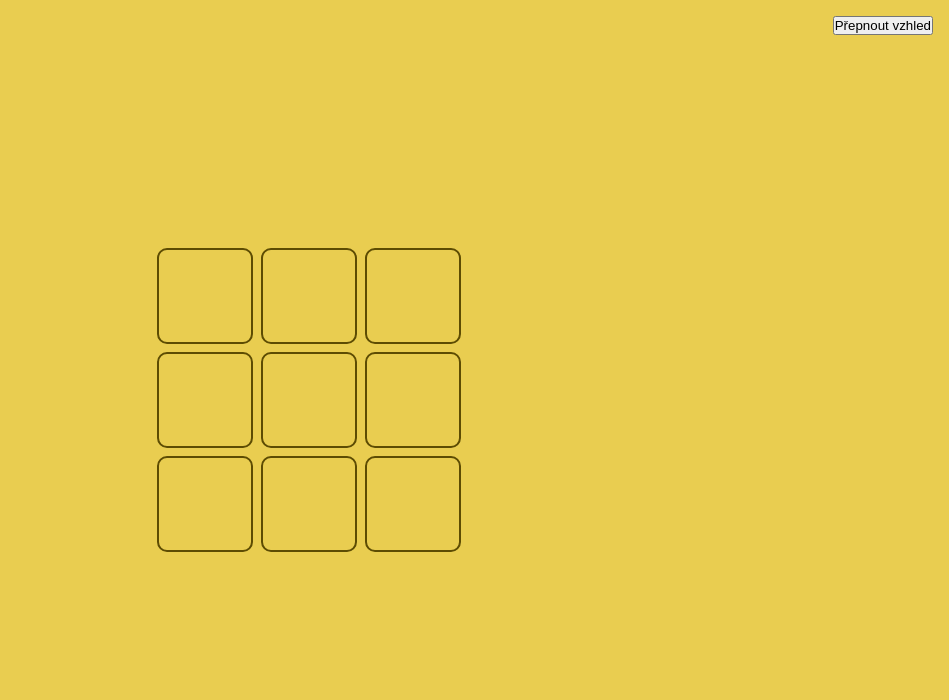
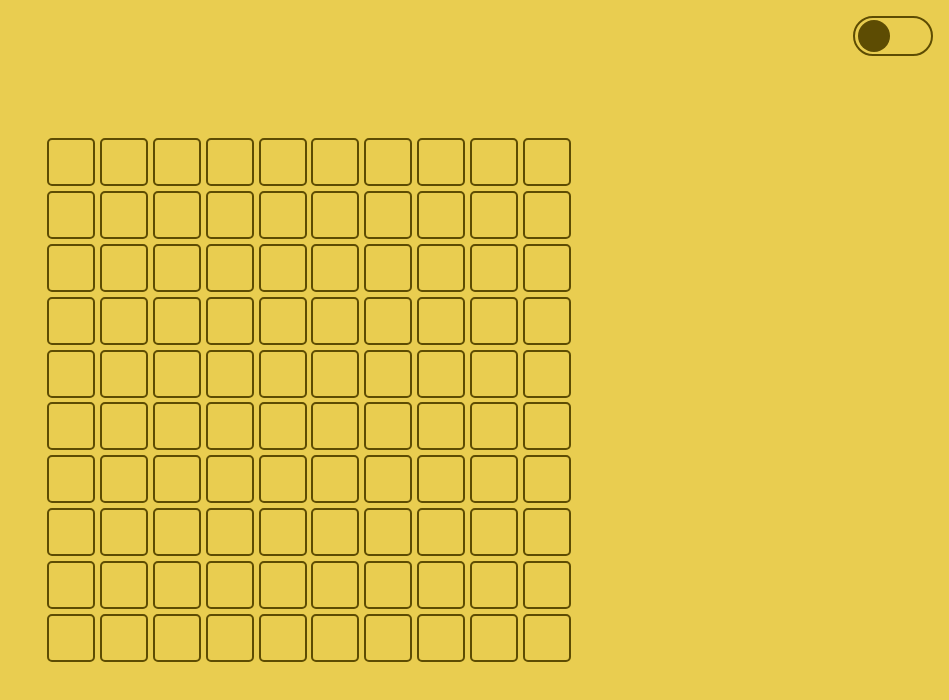
Before and after one commit to jakubpejcha/tic-tac-toe-v2, a React (Create React App) app: page / in a window 1280 px wide. Shown: the top 700 px of the page, without its empty margins (331-1280 px from the left). Built offline with nearby package versions, Linux system fonts and the light colour scheme.

Commit message:
Adding theme button.

```diff
--- a/src/App.css
+++ b/src/App.css
@@ -11,16 +11,21 @@
   --cell-size-10: 3rem;
 
   --color-background: #e9cd50;
-  --color-background-grey: #a9b3b5;
+  --color-background-grey: #404040;
+  --color-background-grey-light: #c9cccc;
 
   --color-player-o: #53b5b0;
   --color-player-x: #e56b7a;
   --color-player: #eee;
   --color-player-grey: #a9b3b5;
+  --color-player-grey-hover: #3f4647;
 
   --color-border-cell: #5d4c03;
   --color-border-cell-grey: #4a5456;
+  --color-border-cell-grey-light: #707a7b;
   --color-border-cell-border-grey: #5f696b;
+
+  --color-winner-grey: #edb13b;
 }
 
 .app-container {
@@ -35,13 +40,49 @@
 }
 
 .app-container--grey {
-  background: var(--color-background-grey);
+  /* background: var(--color-background-grey); */
+  background: linear-gradient(135deg, var(--color-background-grey-light), var(--color-background-grey));
 }
 
-.theme-toggle {
+.theme-toggler {
   position: absolute;
   top: 1rem;
   right: 1rem;
+  width: 5rem;
+  height: 2.5rem;
+  border-radius: 50px;
+  cursor: pointer;
+}
+
+.theme-toggler::after {
+  content: '';
+  height: 2rem;
+  width: 2rem;
+  border-radius: 50%;
+  position: absolute;
+  top: 50%;
+  transform: translateY(-50%);
+  transition: left .2s ease-in-out;
+}
+
+.theme-toggler--color::after {
+  background: var(--color-border-cell);
+  left: 3px;
+}
+
+.theme-toggler--grey::after {
+  background: linear-gradient(135deg, var(--color-background-grey-light), var(--color-background-grey));
+  left: calc(100% - 2rem - 3px);
+}
+
+.theme-toggler--color {
+  background: var(--color-background);
+  border: 2px solid var(--color-border-cell);
+}
+
+.theme-toggler--grey {
+  border: 2px inset var(--color-border-cell-border-grey);
+  background: linear-gradient(135deg, var(--color-border-cell-grey-light), var(--color-border-cell-grey));
 }
 
 .modal {
@@ -108,9 +149,8 @@
 .app-container--grey .board__cell {
   border: none;
   border-radius: 0;
-  background: var(--color-border-cell-grey);
-  box-shadow: -8px -8px 0 inset var(--color-border-cell-border-grey),
-              8px 8px 0 inset var(--color-border-cell-border-grey);
+  background: linear-gradient(135deg, var(--color-border-cell-grey-light), var(--color-border-cell-grey));
+  border: 8px inset var(--color-border-cell-border-grey);
 }
 
 .board__cell--small {
@@ -121,6 +161,11 @@
 .board__cell--large {
   width: var(--cell-size-10);
   height: var(--cell-size-10);
+  border-radius: 5px;
+}
+
+.app-container--grey .board__cell--large {
+  border: 4px inset var(--color-border-cell-border-grey);
 }
 
 .board__cell.show {
@@ -154,8 +199,20 @@
   border: 5px solid var(--color-player);
 }
 
-.app-container--grey .board__cell.o::after {
+/* .app-container--grey .board__cell.o::after {
   border-color: var(--color-player-grey);
+} */
+
+.app-container--grey .board__cell--small.o::after {
+  width: calc(var(--cell-size) * 0.7);
+  height: calc(var(--cell-size) * 0.7);
+  border: 10px solid var(--color-player-grey);
+}
+
+.app-container--grey .board__cell--large.o::after {
+  width: calc(var(--cell-size-10) * 0.7);
+  height: calc(var(--cell-size-10) * 0.7);
+  border: 5px solid var(--color-player-grey);
 }
 
 .board__cell.current_o:not(.x):not(.o):hover::after {
@@ -173,10 +230,22 @@
   border: 10px solid var(--color-border-cell);
 }
 
+.app-container--grey .board__cell--small.current_o:not(.x):not(.o):hover::after {
+  width: calc(var(--cell-size) * 0.7);
+  height: calc(var(--cell-size) * 0.7);
+  border: 10px solid var(--color-player-grey-hover);
+}
+
 .board__cell--large.current_o:not(.x):not(.o):hover::after {
   width: calc(var(--cell-size-10) * 0.75);
   height: calc(var(--cell-size-10) * 0.75);
   border: 5px solid var(--color-border-cell);
+}
+
+.app-container--grey .board__cell--large.current_o:not(.x):not(.o):hover::after {
+  width: calc(var(--cell-size-10) * 0.7);
+  height: calc(var(--cell-size-10) * 0.7);
+  border: 5px solid var(--color-player-grey-hover);
 }
 
 .app-container--color .board__cell.x {
@@ -210,6 +279,18 @@
   height: 5px;
 }
 
+.app-container--grey .board__cell--small.x::after,
+.app-container--grey .board__cell--small.x::before  {
+  width: calc(var(--cell-size) * 0.7);
+  height: 10px;
+}
+
+.app-container--grey .board__cell--large.x::after,
+.app-container--grey .board__cell--large.x::before  {
+  width: calc(var(--cell-size-10) * 0.7);
+  height: 5px;
+}
+
 .board__cell.x::before {
   transform: translate(-50%, -50%) rotate(45deg);
 }
@@ -225,6 +306,11 @@
   top: 50%;
   left: 50%;
   background: var(--color-border-cell);
+}
+
+.app-container--grey .board__cell.current_x:not(.x):not(.o):hover::after,
+.app-container--grey .board__cell.current_x:not(.x):not(.o):hover::before {
+  background: var(--color-player-grey-hover);
 }
 
 .board__cell--small.current_x:not(.x):not(.o):hover::after,
--- a/src/App.tsx
+++ b/src/App.tsx
@@ -1,6 +1,7 @@
 import React, { useState } from 'react';
 import './App.css';
 import Board from './Board';
+import ThemeToggler from './ThemeToggler';
 
 const App = () => {
 
@@ -8,13 +9,16 @@ const App = () => {
 
   const theme = themeGrey ? 'grey' : 'color';
 
+  const handleThemeChange = () => {
+    setThemeGrey(prev => !prev)
+  }
+
   return (
       <div className={`app-container app-container--${theme}`}>
-        <button
-          type="button"
-          className="theme-toggle"
-          onClick={() => setThemeGrey(prev => !prev)}
-        >Přepnout vzhled</button>
+        <ThemeToggler
+          theme={theme}
+          onClickHandler={handleThemeChange}
+        />
         <Board />
       </div>
   );
--- a/src/Board.tsx
+++ b/src/Board.tsx
@@ -32,7 +32,7 @@ const getDimensions = (numRows: number): Dimensions => {
 
 const Board = () => {
 
-	const dimensions = getDimensions(3);
+	const dimensions = getDimensions(10);
 
 	const [isWinner, setIsWinner] = useState(false);
 
--- /dev/null
+++ b/src/ThemeToggler.tsx
@@ -0,0 +1,18 @@
+import React from 'react'
+
+interface Props {
+	theme: string,
+	onClickHandler: () => void
+}
+
+const ThemeToggler = ({ theme, onClickHandler }: Props) => {
+	return (
+		<div
+			className={`theme-toggler theme-toggler--${theme}`}
+			onClick={onClickHandler}
+			title="Přepnout vzhled"
+		/>
+	)
+}
+
+export default ThemeToggler;
```
